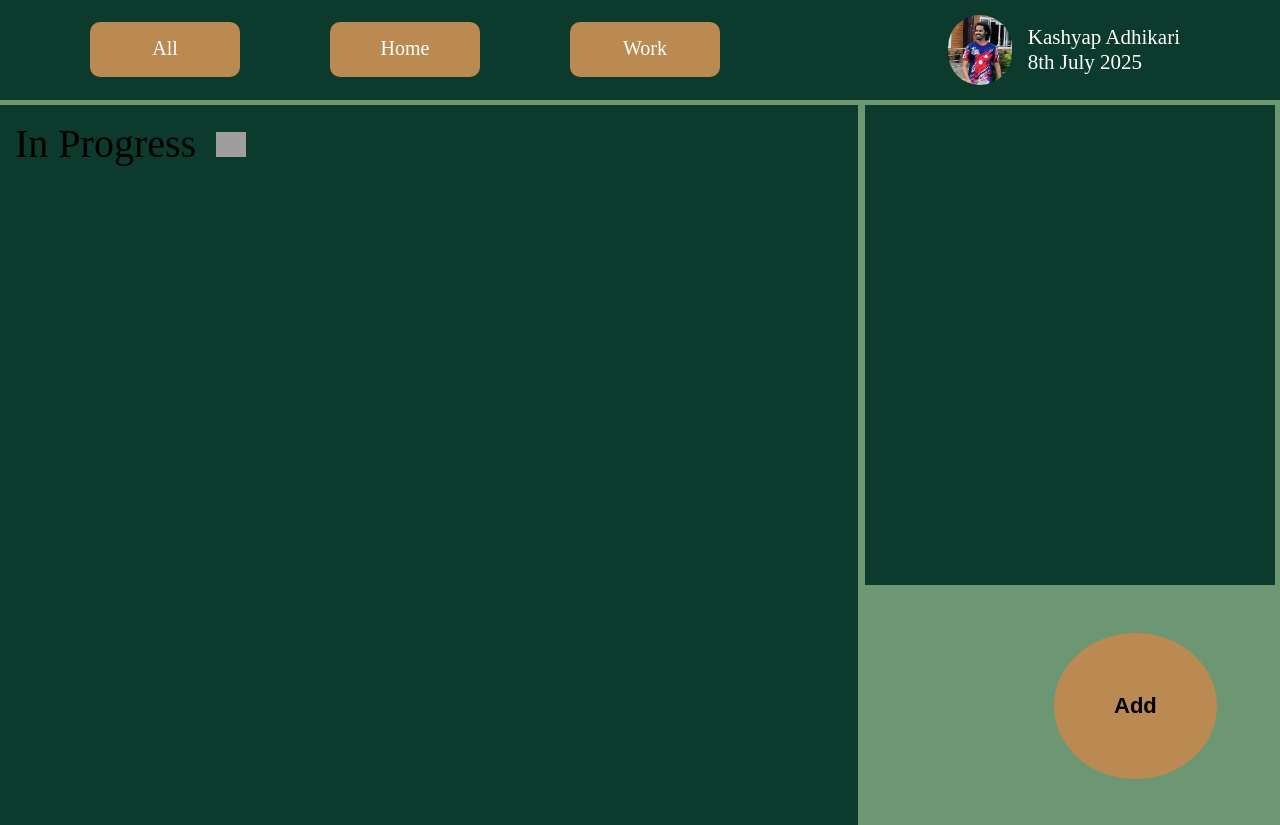
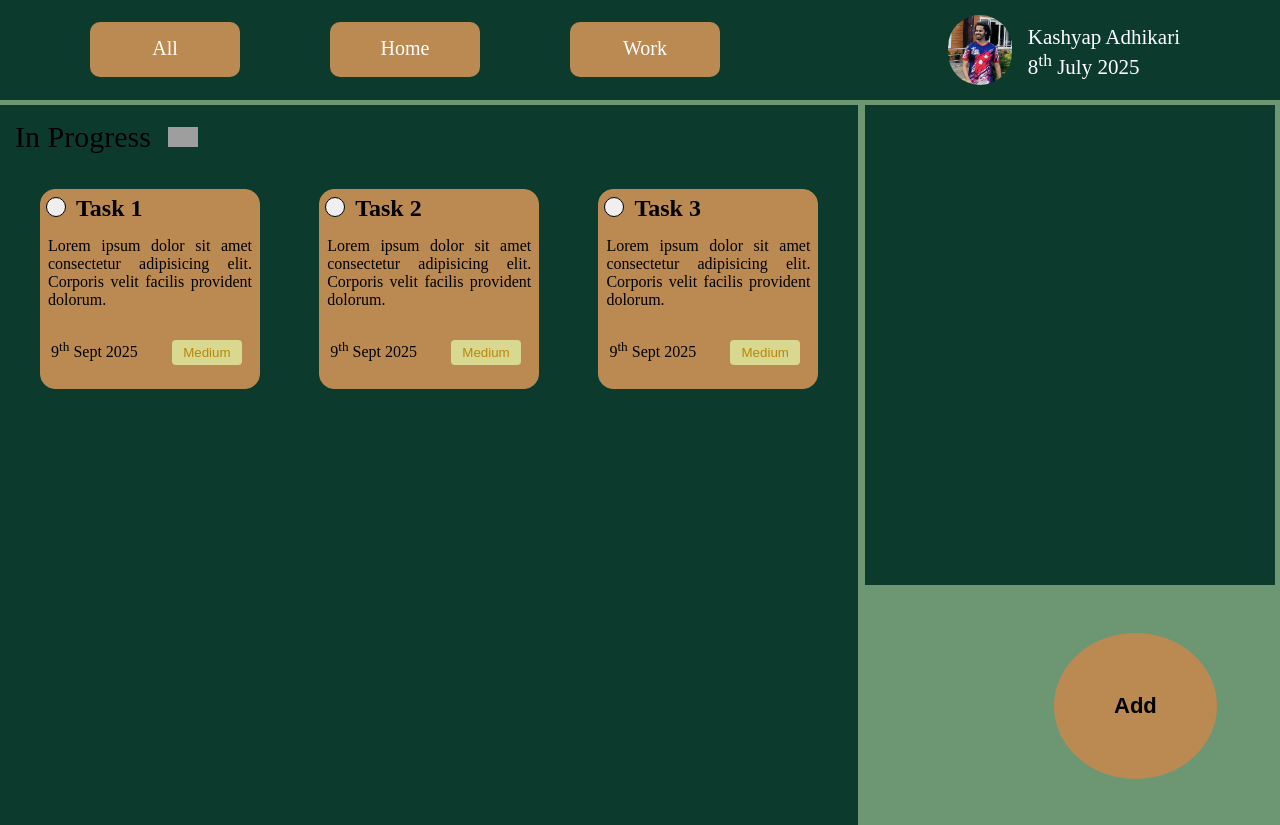
Before and after one commit to Zosez/todo-app, a plain HTML site: page index.html in a window 1280 px wide. Shown: the top 825 px of the page. Drawn offline with Linux system fonts and the light colour scheme; grey boxes are pictures that could not be loaded.

Commit message:
Task Updates

```diff
--- a/eventlistner.js
+++ b/eventlistner.js
@@ -1,8 +1,35 @@
 const comp=document.getElementById("comp");
 const pen=document.getElementById("pen");
+
+
 
 comp.addEventListener("click",function(){
     let status=pen.textContent;
     pen.textContent=comp.textContent;
     comp.textContent=status;
 });
+
+checkboxClick=(checkbox)=>{
+    if (checkbox.style.backgroundColor!="green"){
+    checkbox.style.backgroundColor="green";
+    }else{
+        checkbox.style.backgroundColor="white";
+    }
+}
+
+buttonclick=(button)=>{
+    if(button.textContent=="Medium"){
+        button.textContent="High";
+        button.style.color="Red";
+        button.style.backgroundColor="#d18f8ff6";
+    }else if(button.textContent=="High"){
+        button.textContent="Low";
+        button.style.color="Blue";
+        button.style.backgroundColor="#b6a3e2f6";
+    }else{
+        button.textContent="Medium";
+        button.style.color="darkgoldenrod";
+        button.style.backgroundColor="#dadb93f6";
+    }
+
+}
--- a/flexx.css
+++ b/flexx.css
@@ -84,7 +84,7 @@ article{
     font-weight: bold;
 }
 .status{
-    font-size: 40px;
+    font-size: 30px;
     font-weight:500;
     padding: 5px;
 
@@ -93,7 +93,7 @@ article{
     display: inline;
 }
 .dropdown-img{
-    height: 25px;
+    height: 20px;
     width: 30px;
     margin-left: 10px;
 }
@@ -101,7 +101,55 @@ article{
 .dropdown-content{
     display: none;
     position: absolute;
+    margin-left: 20px;
 }
 .status:hover .dropdown-content{
     display: block;
 }
+.task{
+    border: solid #BB8A52 1px;
+    height: 200px;
+    width: 220px;
+    border-radius: 15px;
+    margin-left: 30px;
+    margin-top: 30px;
+    background-color: #BB8A52;
+}
+.task-header{
+
+    margin: 5px;
+}
+.task-checkbox{
+    border: solid black 1px;
+    width: 20px;
+    height: 20px;
+    border-radius: 100%;
+    margin-top: 2px;
+    float: left;
+}
+.task-title{
+    margin-left: 30px;
+}
+.task-body{
+    margin: 7px;
+    margin-top: 15px;
+    text-align: justify;
+}
+.task-footer{
+    margin: 10px;
+    margin-top: 30px;
+}
+.priority{
+    width: 70px;
+    padding: 5px;
+    margin-left: 30px;
+    color: darkgoldenrod;
+    border-radius: 4px;
+    border: 0px;
+    background-color: #dadb93f6;
+
+}
+.tasks{
+    display: grid;
+    grid-template-columns: auto auto auto;
+}
--- a/index.html
+++ b/index.html
@@ -23,7 +23,7 @@
             <img src="user.jpg" alt="Image" class="user">
             <div class="user_name">
                 <p>Kashyap Adhikari</p>
-                <p>8th July 2025</p>
+                <p>8<sup>th</sup> July 2025</p>
             </div>
         </div>
     </header>
@@ -35,8 +35,46 @@
                 <div>Completed</div>
             </div>
         </section>
-        <section class="task-1">
-
+        <section class="tasks">
+            <section class="task">
+                <div class="task-header">
+                    <button class="task-checkbox" id="checkbox" onclick="checkboxClick(this)"></button>
+                    <h2 class="task-title">Task 1</h2>
+                </div>
+                <div class="task-body">
+                    Lorem ipsum dolor sit amet consectetur adipisicing elit. Corporis velit facilis provident dolorum.
+                </div>
+                <div class="task-footer">
+                    9<sup>th</sup> Sept 2025
+                    <button class="priority" id="priority" onclick="buttonclick(this)">Medium</button>
+                </div>
+            </section>
+            <section class="task">
+                <div class="task-header">
+                    <button class="task-checkbox" id="checkbox" onclick="checkboxClick(this)"></button>
+                    <h2 class="task-title">Task 2</h2>
+                </div>
+                <div class="task-body">
+                    Lorem ipsum dolor sit amet consectetur adipisicing elit. Corporis velit facilis provident dolorum.
+                </div>
+                <div class="task-footer">
+                    9<sup>th</sup> Sept 2025
+                    <button class="priority" id="priority" onclick="buttonclick(this)">Medium</button>
+                </div>
+            </section>
+            <section class="task">
+                <div class="task-header">
+                    <button class="task-checkbox" id="checkbox" onclick="checkboxClick(this)"></button>
+                    <h2 class="task-title">Task 3</h2>
+                </div>
+                <div class="task-body">
+                    Lorem ipsum dolor sit amet consectetur adipisicing elit. Corporis velit facilis provident dolorum.
+                </div>
+                <div class="task-footer">
+                    9<sup>th</sup> Sept 2025
+                    <button class="priority" id="priority" onclick="buttonclick(this)">Medium</button>
+                </div>
+            </section>
         </section>
     </main>
     <aside>
```
